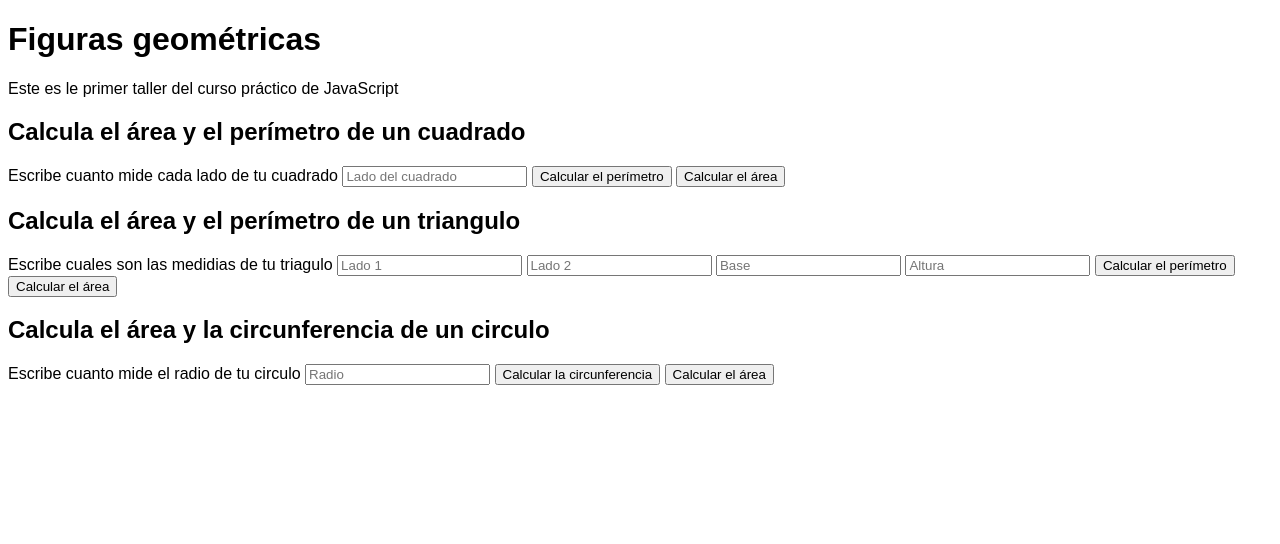
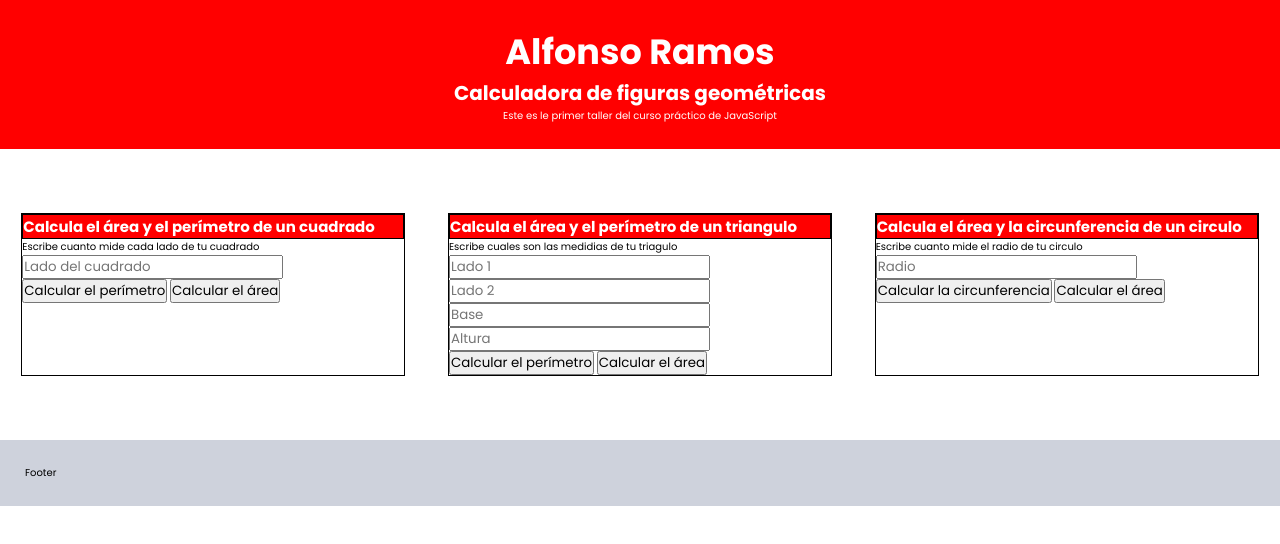
Before and after one commit to alfonso-ramos/platzi-curso-practico-javascript, a plain HTML site: page Calculadora de figuras/figuras.html in a window 1280 px wide. Drawn offline with Linux system fonts and the light colour scheme.

Commit message:
Primera version de diseño de la calculadora, implementacion del footer

```diff
--- a/Calculadora de figuras/CSS/Style.css
+++ b/Calculadora de figuras/CSS/Style.css
@@ -1,3 +1,52 @@
 *{
-    font-family: Arial, Helvetica, sans-serif;
+    font-family: 'Poppins', sans-serif;
+    box-sizing: border-box;
+    margin: 0;
+    padding: 00;
 }
+html{
+    font-size: 62.5%;
+    position: relative;
+}
+/* Estilos del header */
+header{
+    background-color: red;
+    color: white;
+    text-align: center;
+    width: 100%;
+    height: 25%;
+    padding: 25px 0;
+}
+header h1{
+    font-size: 3.5rem;
+    font-weight: ;
+}
+header h2{
+    font-size: 2rem;
+}
+/* Estilos del cuerpo de la pagina */
+main{
+    display: flex;
+    width: 100%;
+    height: 50%;
+}
+.box{
+    border: 1px solid black;
+    width: 30%;
+    margin: 5% auto;
+}
+.box-title{
+    border: 1px solid black ;
+    background-color: red;
+    color: white;
+}
+
+/* Estilos del footer */
+footer{
+    width: 100%;
+    height: 25%;
+    padding: 25px;
+    position: relative;
+    bottom: 0;
+    background-color: #ced2dc;
+}
--- a/Calculadora de figuras/figuras.html
+++ b/Calculadora de figuras/figuras.html
@@ -4,23 +4,34 @@
     <meta charset="UTF-8">
     <meta http-equiv="X-UA-Compatible" content="IE=edge">
     <meta name="viewport" content="width=device-width, initial-scale=1.0">
+    <link rel="preconnect" href="https://fonts.googleapis.com">
+    <link rel="preconnect" href="https://fonts.gstatic.com" crossorigin>
+    <link href="https://fonts.googleapis.com/css2?family=Poppins:ital,wght@0,100;0,200;0,300;0,400;0,500;0,600;0,700;0,800;0,900;1,100;1,200;1,300;1,400;1,500;1,600;1,700;1,800;1,900&display=swap" rel="stylesheet">
+
     <link rel="stylesheet" href="CSS/Style.css">
     <title>Figuras geométricas | Curso practico de JavaScript en Platzi</title>
 </head>
 <body>
     <header>
         <h1>
-            Figuras geométricas
+            Alfonso Ramos
         </h1>
+
+        <h2>
+            Calculadora de figuras geométricas
+        </h2>
         <p>
             Este es le primer taller del curso práctico de JavaScript
         </p>
     </header>
-
-    <section>
+    <main>
+        <section class="box">
+            <div class="box-title">
                 <h2>
                     Calcula el área y el perímetro de un cuadrado
                 </h2>
+            </div>
+
             <form action="">
                 <label for="inputCuadrado">
                     <span>
@@ -37,10 +48,13 @@
             </form>
         </section>
 
-    <section>
+        <section class="box">
+            <div class="box-title">
                 <h2>
                     Calcula el área y el perímetro de un triangulo
                 </h2>
+            </div>
+
             <form action="">
                 <label for="inputTriangulo">
                     <span>
@@ -60,10 +74,12 @@
             </form>
         </section>
 
-    <section>
+        <section class="box">
+            <div class="box-title">
                 <h2>
                     Calcula el área y la circunferencia de un circulo
                 </h2>
+            </div>
             <form action="">
                 <label for="inputCirculo">
                     <span>
@@ -79,6 +95,10 @@
                 </button>
             </form>
         </section>
+    </main>
+    <footer>
+        Footer
+    </footer>
     <script src="figuras.js"></script>
 </body>
 </html>
--- /dev/null
+++ b/Precios y descuentos/CSS/style.css
@@ -0,0 +1,3 @@
+*{
+    font-family: Arial, Helvetica, sans-serif;
+}
```
Also changed, not shown: Precios y descuentos/descuentos.js (added, +32 -0 lines), Precios y descuentos/index.html (added, +50 -0 lines), 1 other file. Lines whose indentation alone changed are shown as unchanged.
